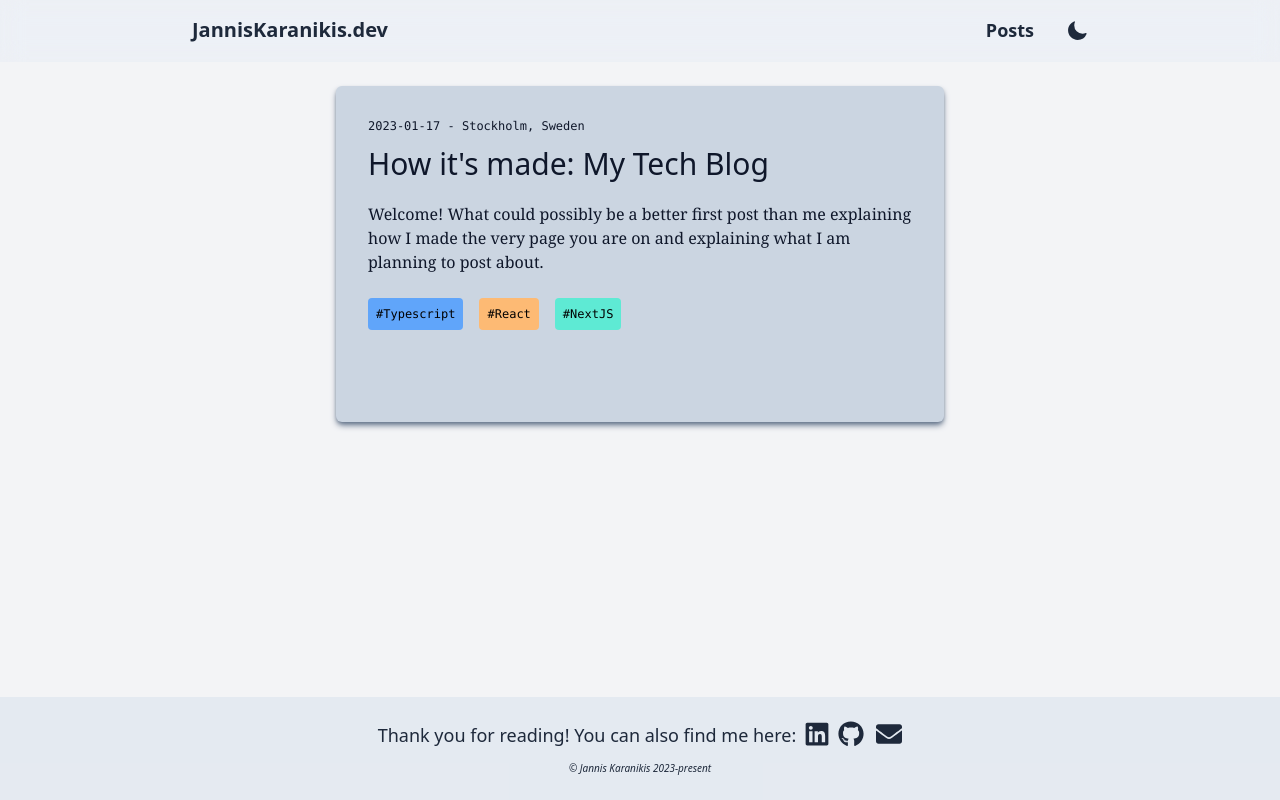
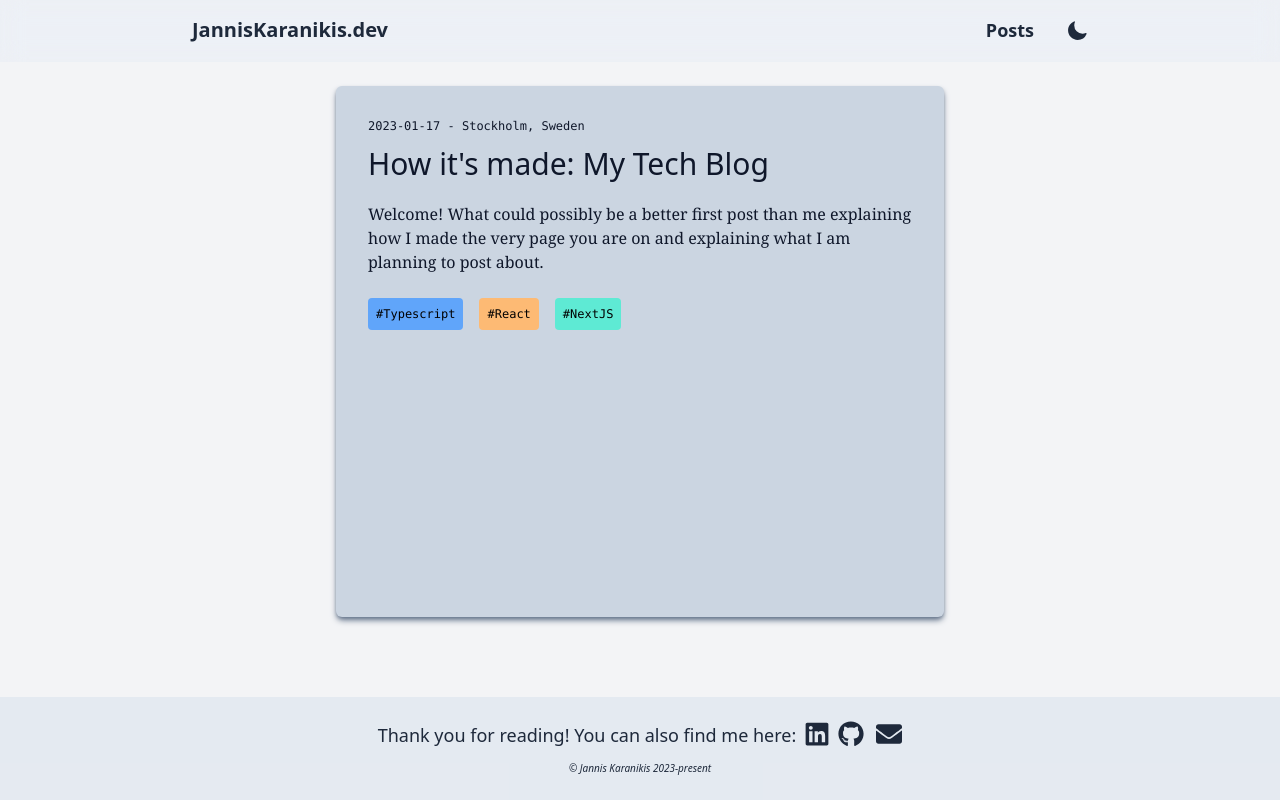
Before and after one commit to JannisK89/tech-blog, a Next.js app: page /posts in a window 1280 px wide. Built offline with nearby package versions, Linux system fonts and the light colour scheme.

Commit message:
minor css fix

```diff
--- a/components/PostCard.tsx
+++ b/components/PostCard.tsx
@@ -18,7 +18,7 @@ tagColor
 const PostCard = ({ data }: Props) => {
   const tags = typeof data.tags !== 'string' ? data.tags : []
   return (
-    <div className="flex mx-8 justify-center mb-6 mt-2 p-2 bg-slate-300 dark:bg-slate-800  hover:transition hover:ease-in hover:duration-300 hover:dark:bg-slate-700 hover:bg-zinc-200 cursor-pointer rounded-md shadow-md shadow-slate-500 dark:shadow-lg dark:shadow-black max-h-[28rem] md:max-h-[21rem]">
+    <div className="flex mx-8 justify-center mb-6 mt-2 p-2 bg-slate-300 dark:bg-slate-800  hover:transition hover:ease-in hover:duration-300 hover:dark:bg-slate-700 hover:bg-zinc-200 cursor-pointer rounded-md shadow-md shadow-slate-500 dark:shadow-lg dark:shadow-black ">
       <Link href={`\/posts\/${data.url}`}>
         <div className=" rounded overflow-hidden max-w-4xl  ">
           <div className="px-6 py-4">
```
